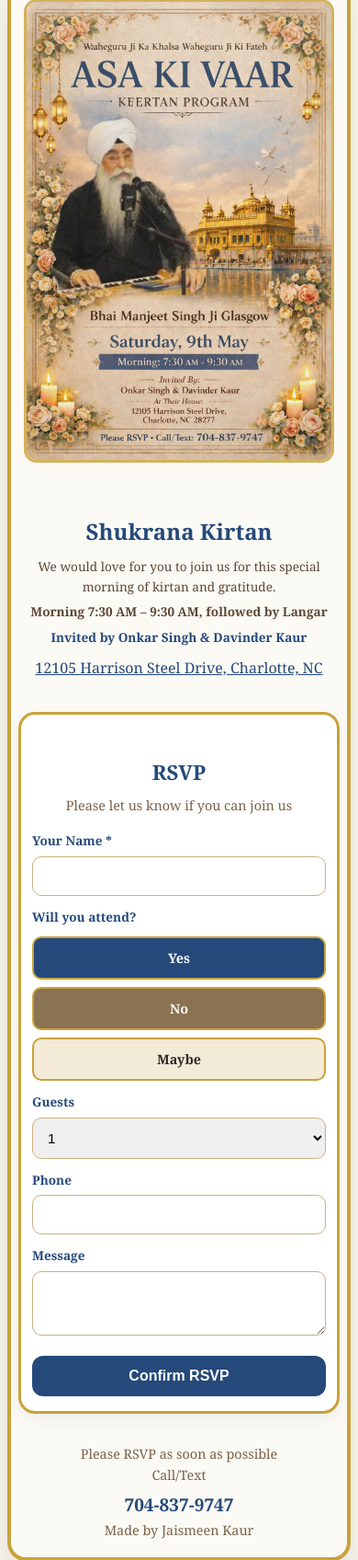
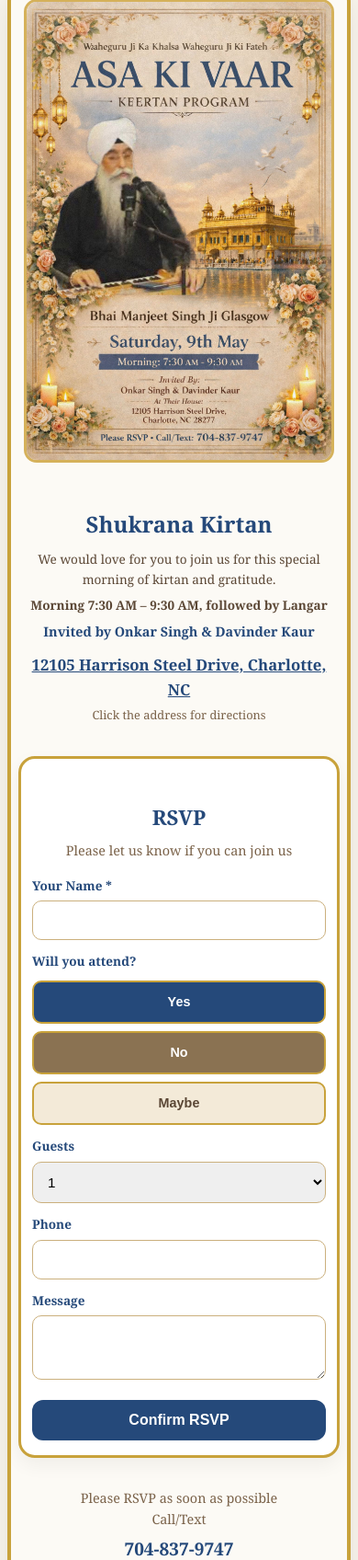
Before and after one commit to jaismeen416/asa-ki-vaar-rsvp, a Flask app: page / in a window 390 px wide. Shown: the part 27-1723 px from the top of the page at 92% size. Run offline with Flask 3, Linux system fonts and the light colour scheme.

Commit message:
Final perfect iPhone RSVP UI

```diff
--- a/templates/index.html
+++ b/templates/index.html
@@ -37,6 +37,7 @@ body {
   width: 100%;
   border-radius: 14px;
   border: 3px solid #d5b15a;
+  display: block;
 }
 
 /* TEXT SECTION */
@@ -63,7 +64,7 @@ body {
 }
 
 .invite-by {
-  font-size: 1rem;
+  font-size: 0.9rem;
   font-weight: bold;
   color: #25497a;
   margin-top: 6px;
@@ -71,10 +72,17 @@ body {
 
 .address-link {
   display: block;
-  margin-top: 10px;
-  font-size: 1rem;
+  margin-top: 12px;
+  font-size: 1.2rem;
   color: #25497a;
   text-decoration: underline;
+  font-weight: 700;
+}
+
+.small-note {
+  font-size: 0.8rem;
+  color: #7a6249;
+  margin-top: 4px;
 }
 
 /* RSVP BOX */
@@ -118,9 +126,13 @@ input, select, textarea {
   border-radius: 10px;
   border: 1.5px solid #cbb07d;
   font-size: 0.95rem;
+  font-family: Arial, sans-serif;
 }
 
-textarea { min-height: 70px; }
+textarea {
+  min-height: 70px;
+  resize: vertical;
+}
 
 /* RSVP BUTTON OPTIONS */
 .attendance-options {
@@ -141,12 +153,13 @@ textarea { min-height: 70px; }
   font-size: 0.9rem;
   font-weight: bold;
   cursor: pointer;
+  font-family: Arial, sans-serif;
 }
 
 /* COLORS */
 .yes span { background: #25497a; color: white; }
 .no span { background: #8a7252; color: white; }
-.maybe span { background: #f3ead8; }
+.maybe span { background: #f3ead8; color: #5b4735; }
 
 /* SUBMIT BUTTON */
 button {
@@ -160,6 +173,7 @@ button {
   font-weight: bold;
   border: none;
   cursor: pointer;
+  font-family: Arial, sans-serif;
 }
 
 /* FOOTER */
@@ -177,7 +191,7 @@ button {
   margin-top: 6px;
 }
 
-/* 📱 MOBILE PERFECT */
+/* MOBILE */
 @media (max-width: 600px) {
   body { padding: 8px; }
 
@@ -186,6 +200,8 @@ button {
   .info p { font-size: 0.95rem; }
 
   .small-text { font-size: 0.85rem !important; }
+
+  .address-link { font-size: 1.05rem; }
 
   .attendance-options {
     grid-template-columns: 1fr;
@@ -204,8 +220,9 @@ button {
 <div class="page">
 
   <div class="poster-wrap">
-    <img class="poster" src="{{ url_for('static', filename='flyer.jpg') }}">
+    <img class="poster" src="{{ url_for('static', filename='flyer.jpg') }}" alt="Shukrana Kirtan Flyer">
   </div>
+
   <div class="content">
     <div class="info">
       <h3>Shukrana Kirtan</h3>
@@ -218,15 +235,18 @@ button {
         <strong>Morning 7:30 AM – 9:30 AM, followed by Langar</strong>
       </p>
 
-      <div class="invite-by small-text">
-        Invited by Onkar Singh & Davinder Kaur
+      <div class="invite-by">
+        Invited by Onkar Singh &amp; Davinder Kaur
       </div>
 
       <a class="address-link"
          href="https://maps.app.goo.gl/gqkZMAVRvbzAtNWC7"
-         target="_blank">
+         target="_blank"
+         rel="noopener noreferrer">
          12105 Harrison Steel Drive, Charlotte, NC
       </a>
+
+      <div class="small-note">Click the address for directions</div>
     </div>
   </div>
 
```
